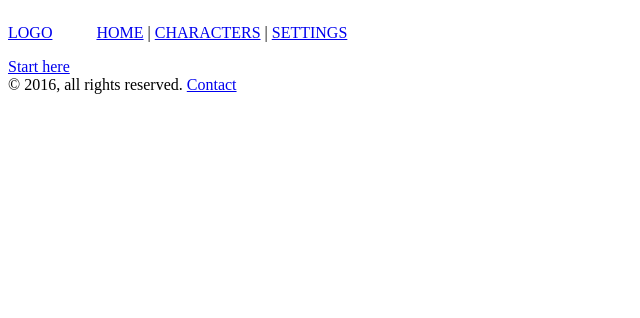
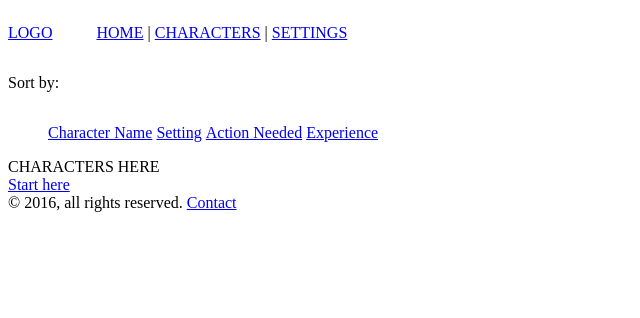
Before and after one commit to alogan89/bns-db, a PHP site: page / in a window 1280 px wide. Shown: the top 318 px of the page, without its empty margins (0-640 px from the left). Run offline with PHP 8.4, Linux system fonts and the light colour scheme.

Commit message:
Basic home page structure

```diff
--- a/index.php
+++ b/index.php
@@ -1,5 +1,23 @@
 <?php include("inc/header.php"); ?>
 
-<a href="/stepone.php/" class="button">Start here</a>
+<div>
+	<p>
+		Sort by:
+	</p>
+	<ul>
+		<li><a href="#">Character Name</a></li>
+		<li><a href="#">Setting</a></li>
+		<li><a href="#">Action Needed</a></li>
+		<li><a href="#">Experience</a></li>
+	</ul>
+</div>
+
+<!-- BEGIN LOOP -->
+
+<div>CHARACTERS HERE</div>
+
+<!-- END LOOP -->
+
+<a href="/stepone.php/">Start here</a>
 
 <?php include("inc/footer.php"); ?>
```
